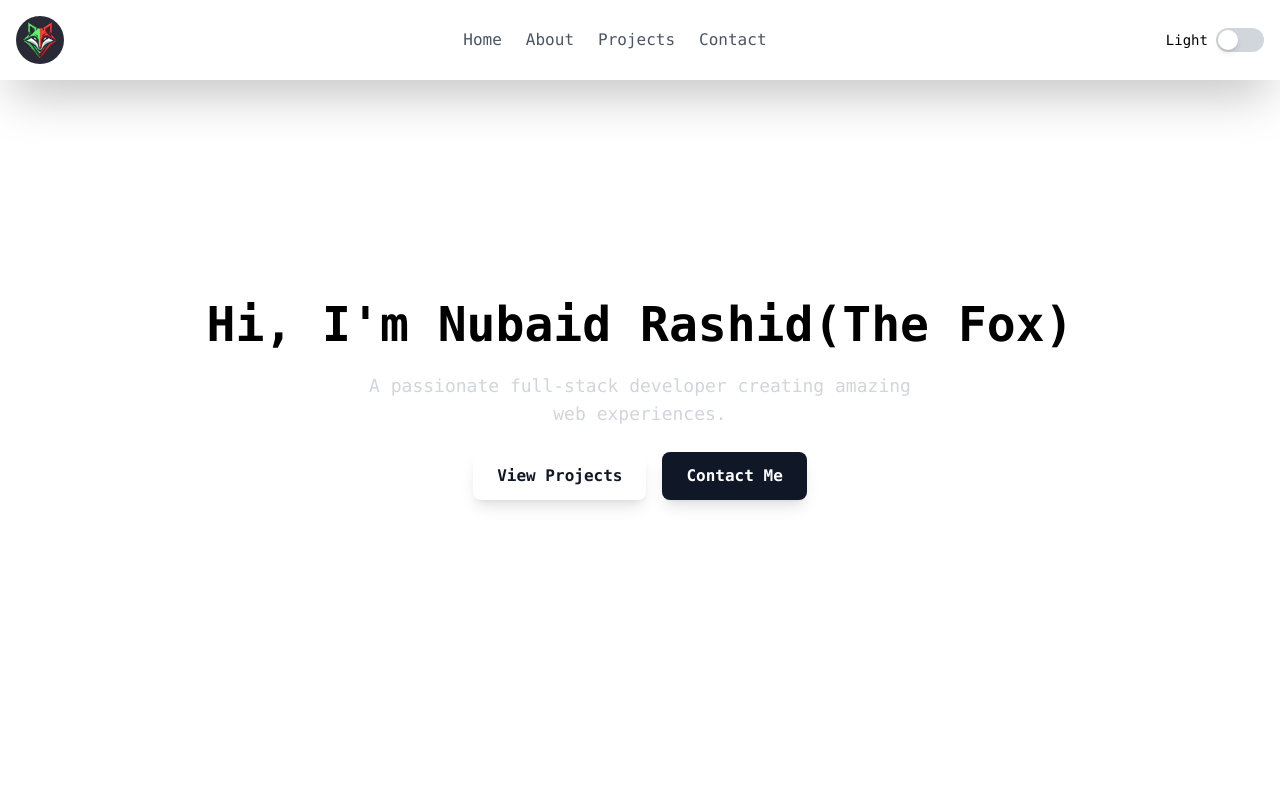
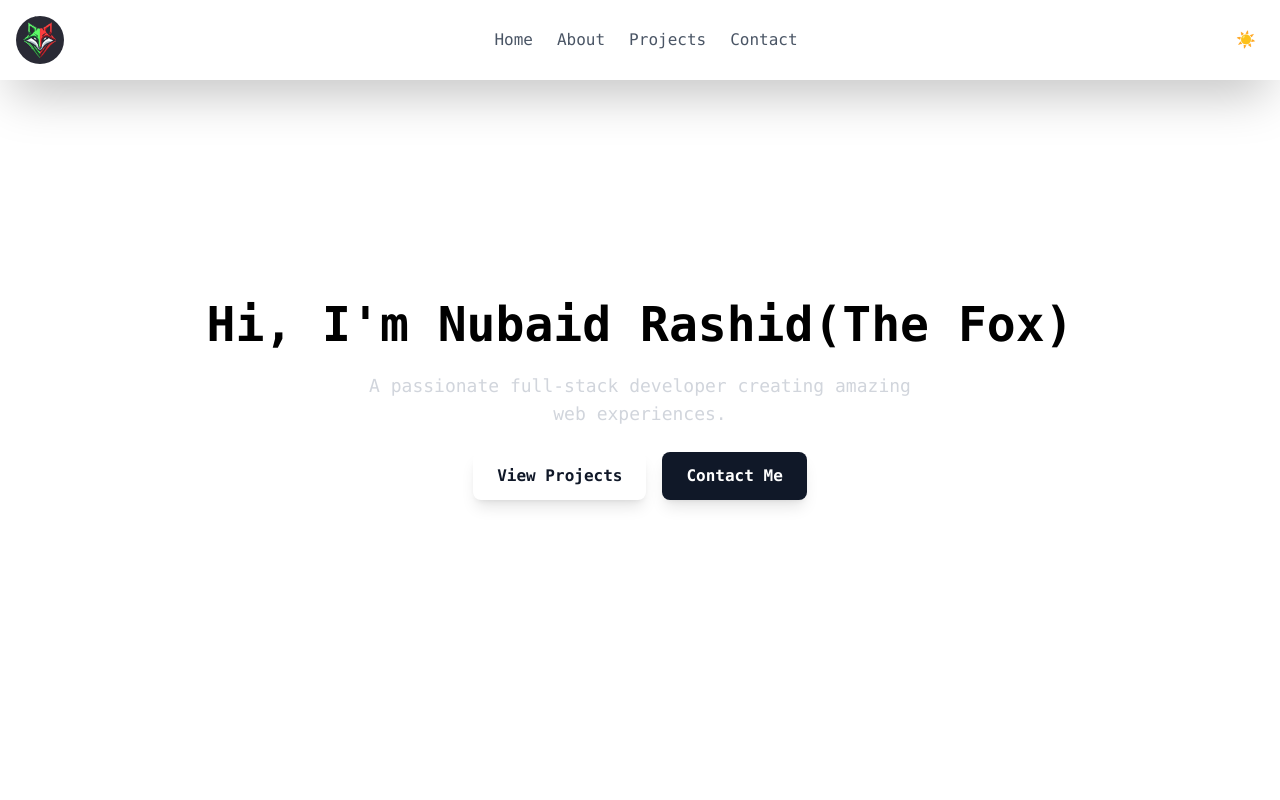
Before and after one commit to The-Fox-369/fox-portfolio, a Vue app: page / in a window 1280 px wide. Shown: the top 800 px of the page. Built offline with nearby package versions, Linux system fonts and the light colour scheme.

Commit message:
15th commit

```diff
--- a/src/components/Toggle.vue
+++ b/src/components/Toggle.vue
@@ -1,44 +1,21 @@
+<template>
+  <button @click="toggleDarkMode" class="p-2 rounded focus:outline-none">
+    <span v-if="isDark">🌙</span>
+    <span v-else>☀️</span>
+  </button>
+</template>
+
 <script setup>
 import { ref, onMounted } from "vue";
 
 const isDark = ref(false);
 
 onMounted(() => {
-  isDark.value =
-    localStorage.theme === "dark" ||
-    (!("theme" in localStorage) &&
-      window.matchMedia("(prefers-color-scheme: dark)").matches);
-  applyTheme();
+  isDark.value = document.documentElement.classList.contains("dark");
 });
 
-function toggleDark() {
+function toggleDarkMode() {
   isDark.value = !isDark.value;
-  applyTheme();
-}
-
-function applyTheme() {
-  const html = document.documentElement;
-  if (isDark.value) {
-    html.classList.add("dark");
-    localStorage.theme = "dark";
-  } else {
-    html.classList.remove("dark");
-    localStorage.theme = "light";
-  }
+  document.documentElement.classList.toggle("dark", isDark.value);
 }
 </script>
-
-<template>
-  <div class="flex items-center gap-2">
-    <span class="text-sm">{{ isDark ? "Dark" : "Light" }}</span>
-    <button
-      @click="toggleDark"
-      class="relative w-12 h-6 bg-gray-300 dark:bg-gray-600 rounded-full transition duration-300"
-    >
-      <span
-        class="absolute top-0.5 left-0.5 w-5 h-5 bg-white dark:bg-gray-800 rounded-full shadow-md transform transition-transform duration-300"
-        :class="{ 'translate-x-6': isDark }"
-      ></span>
-    </button>
-  </div>
-</template>
```
